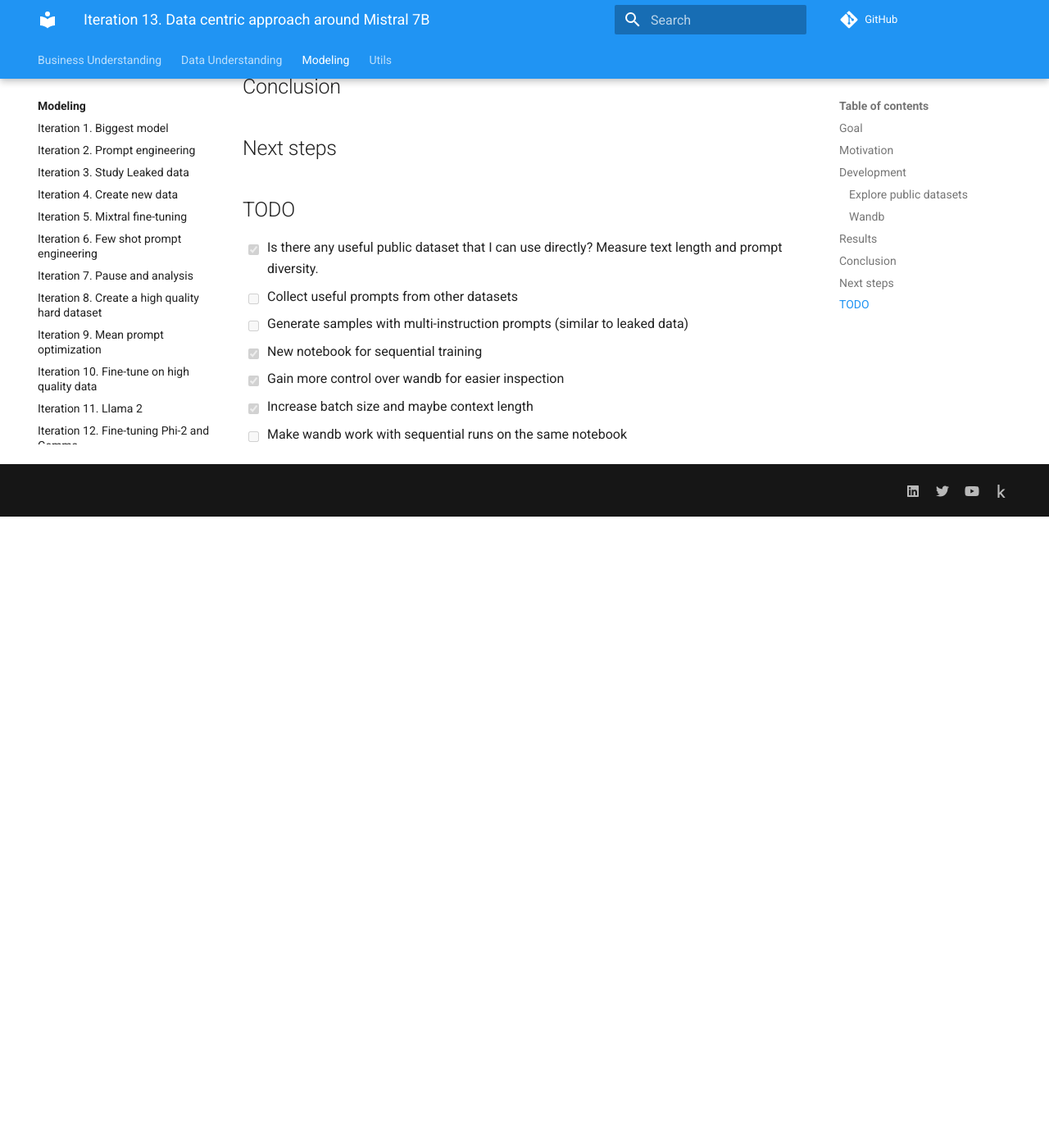
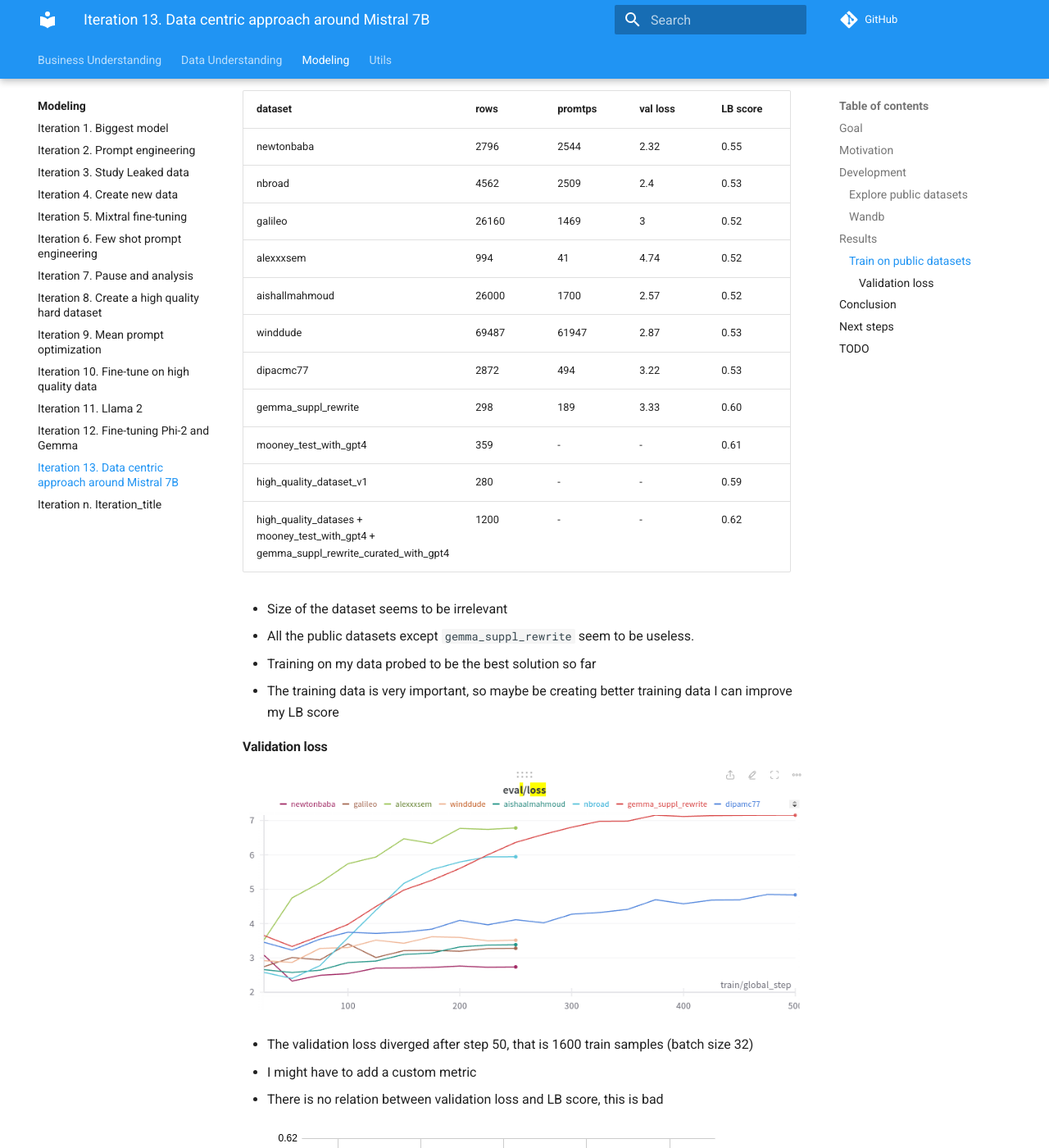
Before and after one commit to ironbar/prompt_recovery, an MkDocs documentation site: the page built from docs/modeling/Iteration_13_datacentric_mistral.md, in a window 1280 px wide and 1400 px high, scrolled down 1713 px. Shown: the whole window at 82% size. Built offline with MkDocs 1.6.1 and Material for MkDocs 9.7.7, drawn with Linux system fonts in a browser that asks for light colours; comment, search, counter and statistics services are not loaded; before the commit the page ends 2343 px from its top, so only the background shows below that.

Commit message:
updated documentation

```diff
--- a/docs/modeling/Iteration_13_datacentric_mistral.md
+++ b/docs/modeling/Iteration_13_datacentric_mistral.md
@@ -49,6 +49,37 @@
 
 ## Results
 
+### Train on public datasets
+
+| dataset                                                                                     | rows  | promtps | val loss | LB score |
+|---------------------------------------------------------------------------------------------|-------|---------|----------|----------|
+| newtonbaba                                                                                  | 2796  | 2544    | 2.32     | 0.55     |
+| nbroad                                                                                      | 4562  | 2509    | 2.4      | 0.53     |
+| galileo                                                                                     | 26160 | 1469    | 3        | 0.52     |
+| alexxxsem                                                                                   | 994   | 41      | 4.74     | 0.52     |
+| aishallmahmoud                                                                              | 26000 | 1700    | 2.57     | 0.52     |
+| winddude                                                                                    | 69487 | 61947   | 2.87     | 0.53     |
+| dipacmc77                                                                                   | 2872  | 494     | 3.22     | 0.53     |
+| gemma_suppl_rewrite                                                                         | 298   | 189     | 3.33     | 0.60     |
+| mooney_test_with_gpt4                                                                       | 359   | -       | -        | 0.61     |
+| high_quality_dataset_v1                                                                     | 280   | -       | -        | 0.59     |
+| high_quality_datases +<br>mooney_test_with_gpt4 + <br>gemma_suppl_rewrite_curated_with_gpt4 | 1200  | -       | -        | 0.62     |
+
+- Size of the dataset seems to be irrelevant
+- All the public datasets except `gemma_suppl_rewrite` seem to be useless.
+- Training on my data probed to be the best solution so far
+- The training data is very important, so maybe be creating better training data I can improve my LB score
+
+#### Validation loss
+
+![validation loss evolution](res/2024-04-12-09-44-27.png)
+
+- The validation loss diverged after step 50, that is 1600 train samples (batch size 32)
+- I might have to add a custom metric
+- There is no relation between validation loss and LB score, this is bad
+
+![validation loss vs lb score](res/2024-04-12-09-48-54.png)
+
 ## Conclusion
 
 ## Next steps
```
Also changed, not shown: docs/modeling/res/2024-04-12-09-44-27.png (added), docs/modeling/res/2024-04-12-09-48-54.png (added).
